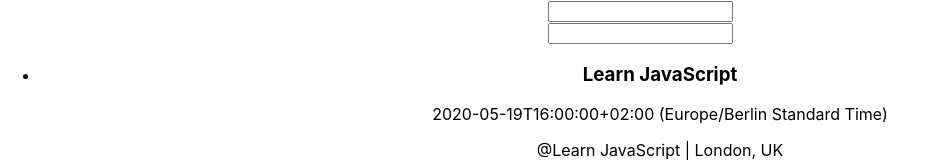
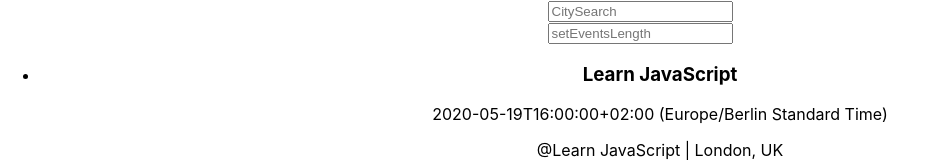
Before and after one commit to klbeg/meet, a React (Create React App) app: page / in a window 1280 px wide. Shown: the top 162 px of the page, without its empty margins (0-928 px from the left). Built offline with nearby package versions, Linux system fonts and the light colour scheme.

Commit message:
created test method for troubleshooting

```diff
--- a/src/App.js
+++ b/src/App.js
@@ -36,6 +36,10 @@
     });
   };
 
+  testMethod = () => {
+    console.log('this is working!');
+  };
+
   updateEvents = (location) => {
     getEvents().then((events) => {
       const locationEvents =
@@ -54,8 +58,12 @@
         <CitySearch
           locations={this.state.locations}
           updateEvents={this.updateEvents}
+          testMethod={this.testMethod}
         />
-        <NumberOfEvents updateNumberOfEvents={this.updateNumberOfEvents} />
+        <NumberOfEvents
+          testMethod={this.testMethod}
+          updateNumberOfEvents={this.updateNumberOfEvents}
+        />
         <EventList
           events={this.state.events}
           numOfEvents={this.state.numOfEvents}
--- a/src/CitySearch.js
+++ b/src/CitySearch.js
@@ -5,6 +5,10 @@
     query: '',
     suggestions: [],
     showSuggestions: undefined,
+  };
+
+  handleTestMethod = () => {
+    console.log(this.props.testMethod);
   };
 
   handleItemClicked = (suggestion) => {
@@ -36,8 +40,10 @@
       <div className="CitySearch">
         <input
           className="city"
+          placeholder="CitySearch"
           value={this.state.query}
-          onChange={this.handleInputChange}
+          //onChange={this.handleInputChange}
+          onChange={this.handleTestMethod}
           onFocus={() => {
             this.setState({ showSuggestions: true });
           }}
--- a/src/NumberOfEvents.js
+++ b/src/NumberOfEvents.js
@@ -3,6 +3,10 @@
 class NumberOfEvents extends Component {
   state = {
     eventsLength: 32,
+  };
+
+  handleTestMethod = () => {
+    console.log(this.props.testMethod);
   };
 
   handleUpdateEventsLength = (event) => {
@@ -19,8 +23,9 @@
       <div>
         <input
           className="setEventsLength"
-          onChange={this.handleUpdateEventsLength}
+          onChange={this.handleTestMethod}
           type="text"
+          placeholder="setEventsLength"
         />
       </div>
     );
```
